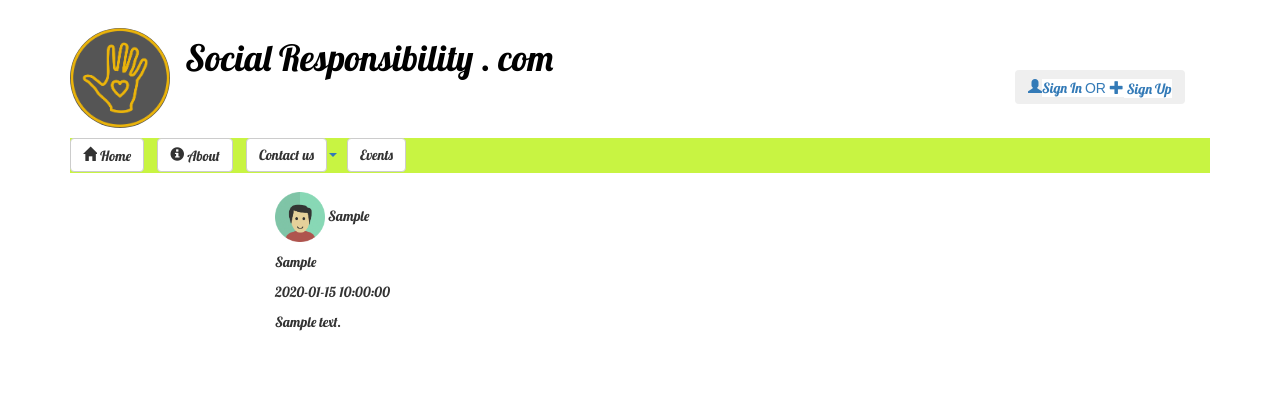
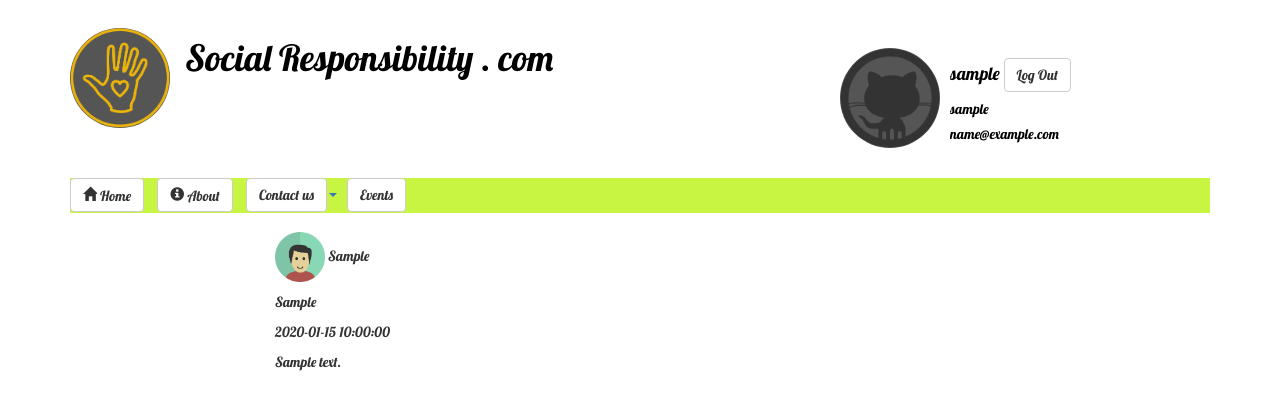
Before and after one commit to aswinzz/SocialRevolution, a PHP site: page /feed.php in a window 1280 px wide. Shown: the top 420 px of the page. Run offline with PHP 8.4, Linux system fonts and the light colour scheme; the visitor is signed in with stand-in values (Sample User, id 1); tables that the repository leaves empty or names only in its code hold one stand-in row (values such as "Sample post"); some libraries are stand-ins or nearby versions; some web fonts are replaced.

Commit message:
Added sessions to FEED.php

```diff
--- a/feed.php
+++ b/feed.php
@@ -103,8 +103,31 @@
 		<img src="css/images/logo.png" style="margin-top: 2em;">
 		<ul class="list-inline" class="spacing">
 			<li><h1>Social Responsibility . com</h1></li>
-		<li style="margin-left: 60em;"><a href="signin.php"><button class="btn btn-submit"><div id="flip"><span class="glyphicon glyphicon-user"><span class="f">Sign In  <span style="font-family: arial;">   OR   </span> <span class="glyphicon glyphicon-plus"><span class="f">  Sign Up</span></span></span></span></button></a></li>
+<?php
+	session_start();
 
+	if(!isset($_SESSION['login_user'])){
+	  echo '<li style="margin-left: 60em;"><a href="signin.php"><button class="btn btn-submit"><div id="flip"><span class="glyphicon glyphicon-user"><span class="f">Sign In  <span style="font-family: arial;">   OR   </span> <span class="glyphicon glyphicon-plus"><span class="f">  Sign Up</span></span></span></span></button></a></li>';
+
+	}
+	else
+	{
+		echo '<li><div class="media" style="margin-left:55em;margin-top: -80px;">';
+		echo '<div class="media-left media-top">';
+		echo  '<a href="#">';
+		echo '<img class="media-object" src="css/images/dp.jpg" alt=""></a></div>';
+		echo '<div class="media-body" style="margin-top: 10px;">';
+		echo '<h4 class="media-heading" style="margin-top: 10px;">'; echo $_SESSION['login_user'];  					echo '<a href="logout.php">  <button class="btn btn-default">Log Out</button></h4></a>';
+		echo '<h5>'; echo $_SESSION['user_phone']; '</h5>';
+		echo '<h5>'; echo $_SESSION['user_email']; '</h5>';
+
+		echo '</div>';
+		echo '</div>';
+		echo '</div></li>';
+
+	}
+
+?>
 
 		</ul>
 
@@ -133,11 +156,10 @@
 
 	 <?php
 
-    session_start();
-$servername = "localhost";
-    $username = "id1169632_aswin";
-    $password = "8089374348";
-    $dbname = "id1169632_db1";
+	$servername = "localhost";
+    $username = "root";
+    $password = "";
+    $dbname = "db1";
     $tbname = "issues";
 
 
```
